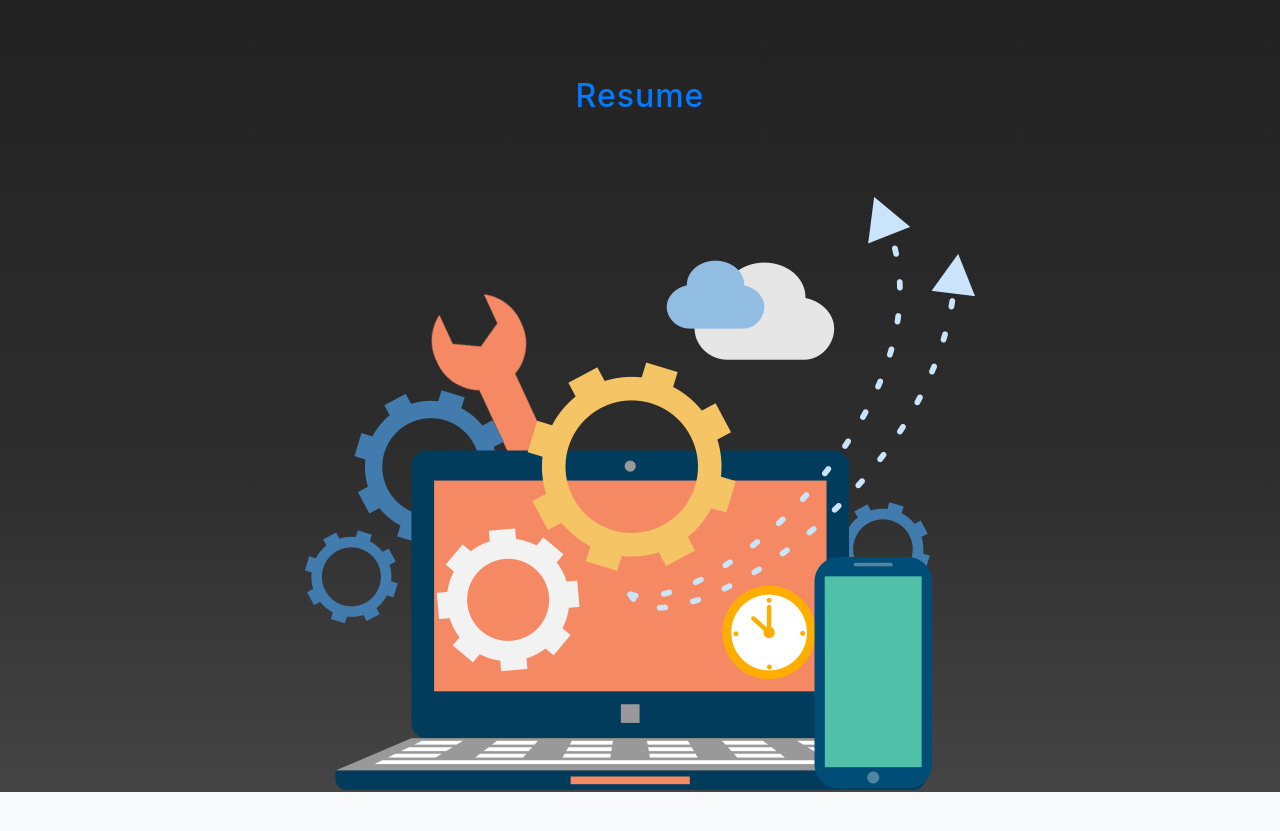
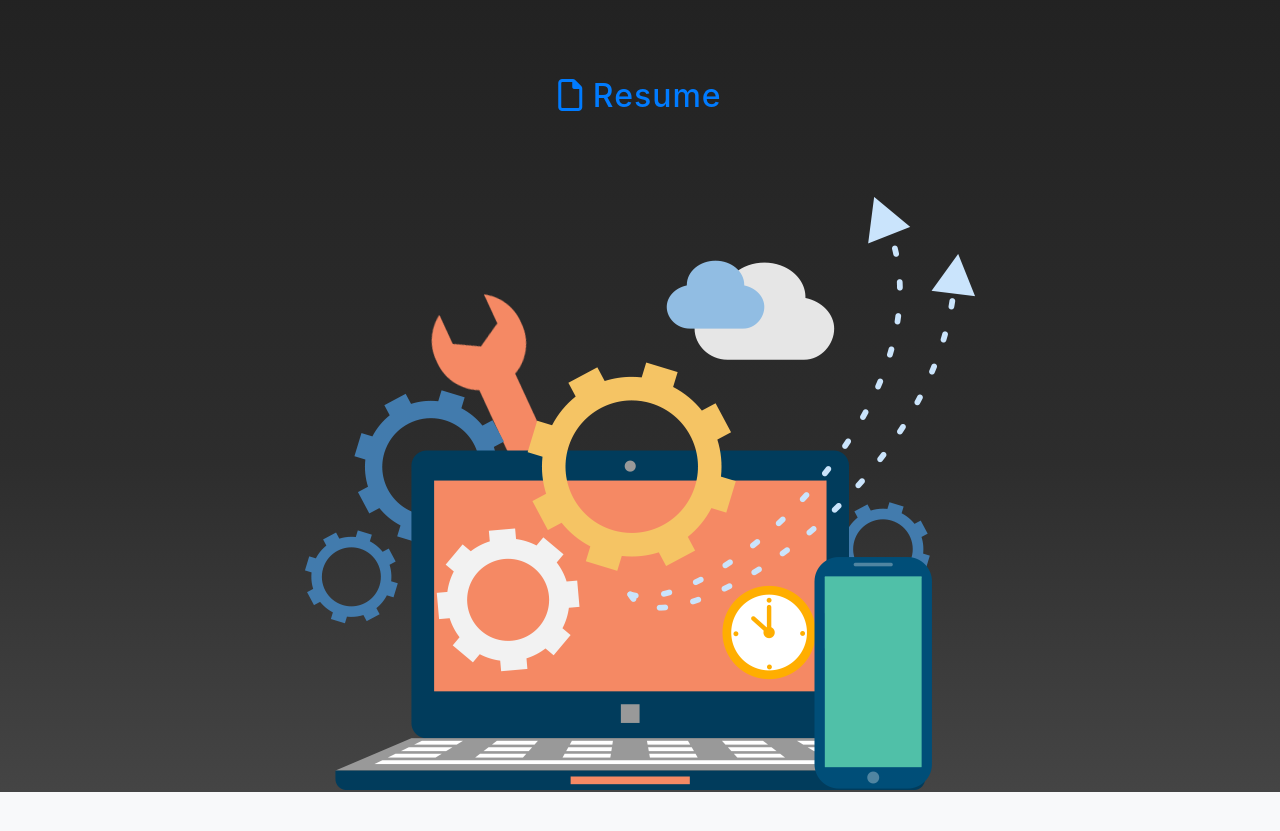
Before and after one commit to MinhNguyen911/MinhNguyen911.github.io, a website with bundled scripts: page index.html in a window 1280 px wide. Shown: the part 1329-2160 px from the top of the page. Built offline with nearby package versions, Linux system fonts and the light colour scheme.

Commit message:
Add icon to resume link

```diff
--- a/index.html
+++ b/index.html
@@ -98,7 +98,7 @@
               up web development as a hobby a year ago. All the knowledge that
               I've got in this field is all self-taught. I'm currently looking opportunity
               to get into web development field. Please contact me if you are hiring!
-              <p><a target="_blank" href="https://www.dropbox.com/s/1yc7vcaanzhfsun/Software%20Resume.pdf?dl=0"><h2>Resume</h2></a></p>
+              <p> <a target="_blank" href="https://www.dropbox.com/s/1yc7vcaanzhfsun/Software%20Resume.pdf?dl=0"><h2><i class="far fa-file"></i> Resume</h2></a></p>
             </p>
           </div>
         </div>
```
